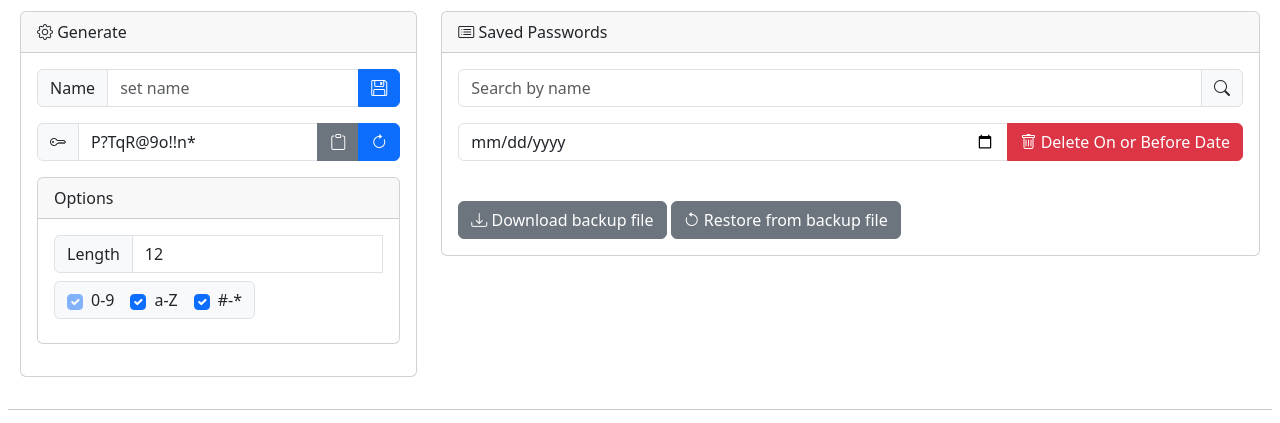
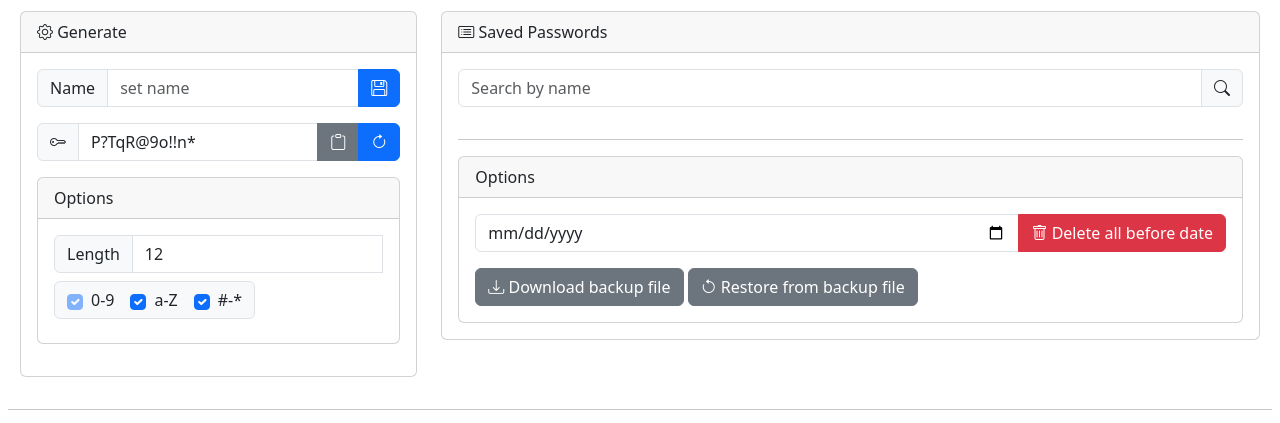
Before and after one commit to TetsuakiBaba/PPAPable, a website: page index.html in a window 1280 px wide. Shown: the part 201-624 px from the top of the page. Drawn offline with Linux system fonts and the light colour scheme.

Commit message:
fix:layout

```diff
--- a/index.html
+++ b/index.html
@@ -147,25 +147,31 @@
                             <span class="input-group-text"><i class="bi bi-search"></i></span>
                         </div>
 
+                        <!-- 保存されたパスワードのリスト -->
+                        <div id="passwordList" class="list-group"></div>
+
+                        <hr>
+                        <div class="card">
+                            <div class="card-header">Options</div>
+                            <div class="card-body">
                                 <!-- 日付入力と削除ボタン -->
                                 <div class="input-group mb-3">
                                     <input type="date" id="deleteBeforeInput" class="form-control">
                                     <button id="deleteBeforeButton" class="btn btn-danger" type="button"><i
                                             class="bi bi-trash"></i>
-                                Delete On or Before Date</button>
+                                        Delete all before date</button>
                                 </div>
 
-                        <!-- 保存されたパスワードのリスト -->
-                        <div id="passwordList" class="list-group"></div>
-
                                 <!-- データバックアップと復元 -->
-                        <div class="mt-4">
+                                <div class="">
                                     <button id="backupButton" class="btn btn-secondary" type="button"><i
                                             class="bi bi-download"></i>
                                         Download backup file</button>
                                     <input type="file" id="restoreInput" class="d-none">
                                     <button id="restoreButton" class="btn btn-secondary" type="button"><i
                                             class="bi bi-arrow-counterclockwise"></i> Restore from backup file</button>
+                                </div>
+                            </div>
                         </div>
                     </div>
                 </div>
```
Also changed, not shown: manifest.json. Lines whose indentation alone changed are shown as unchanged.
